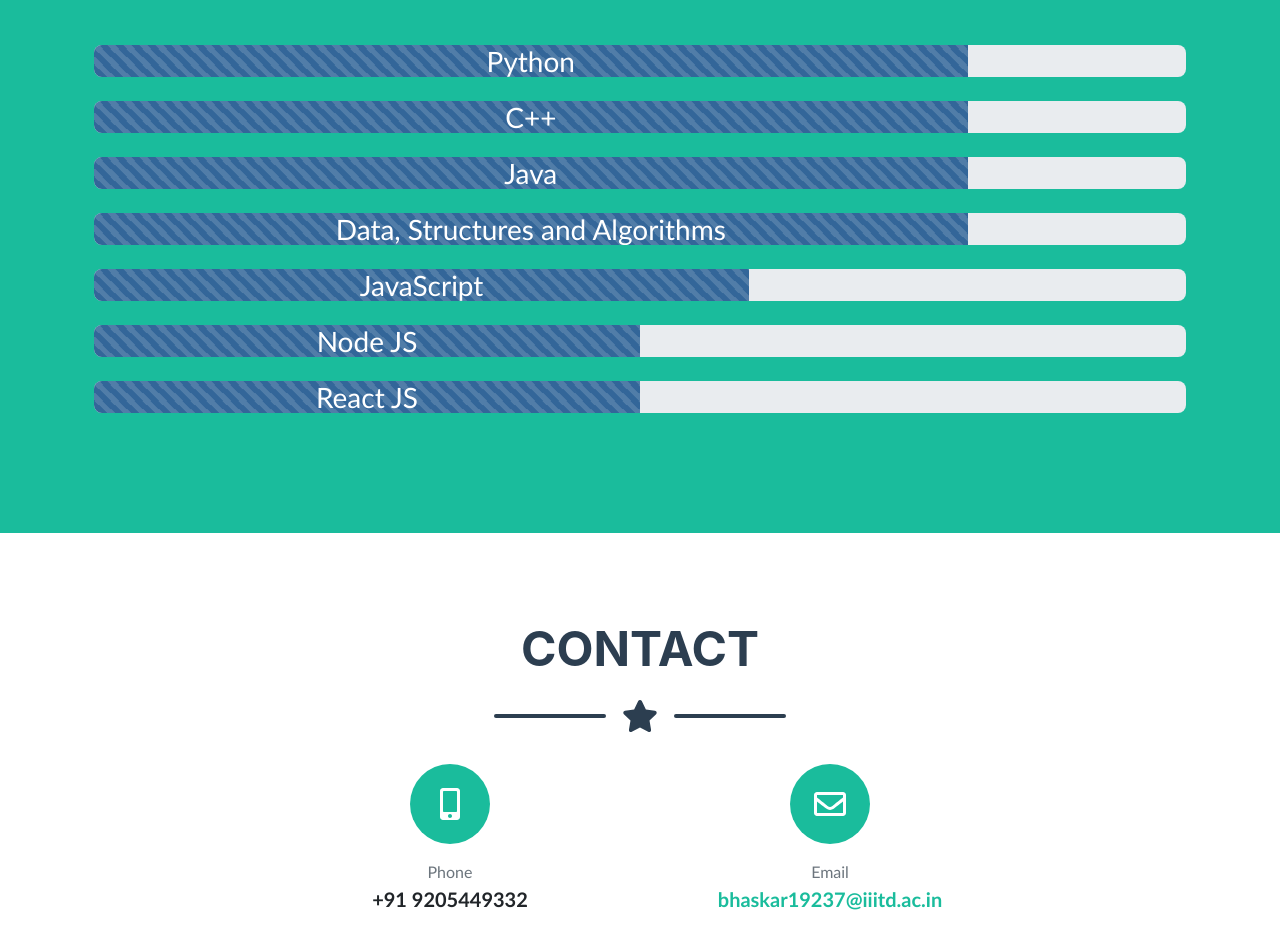
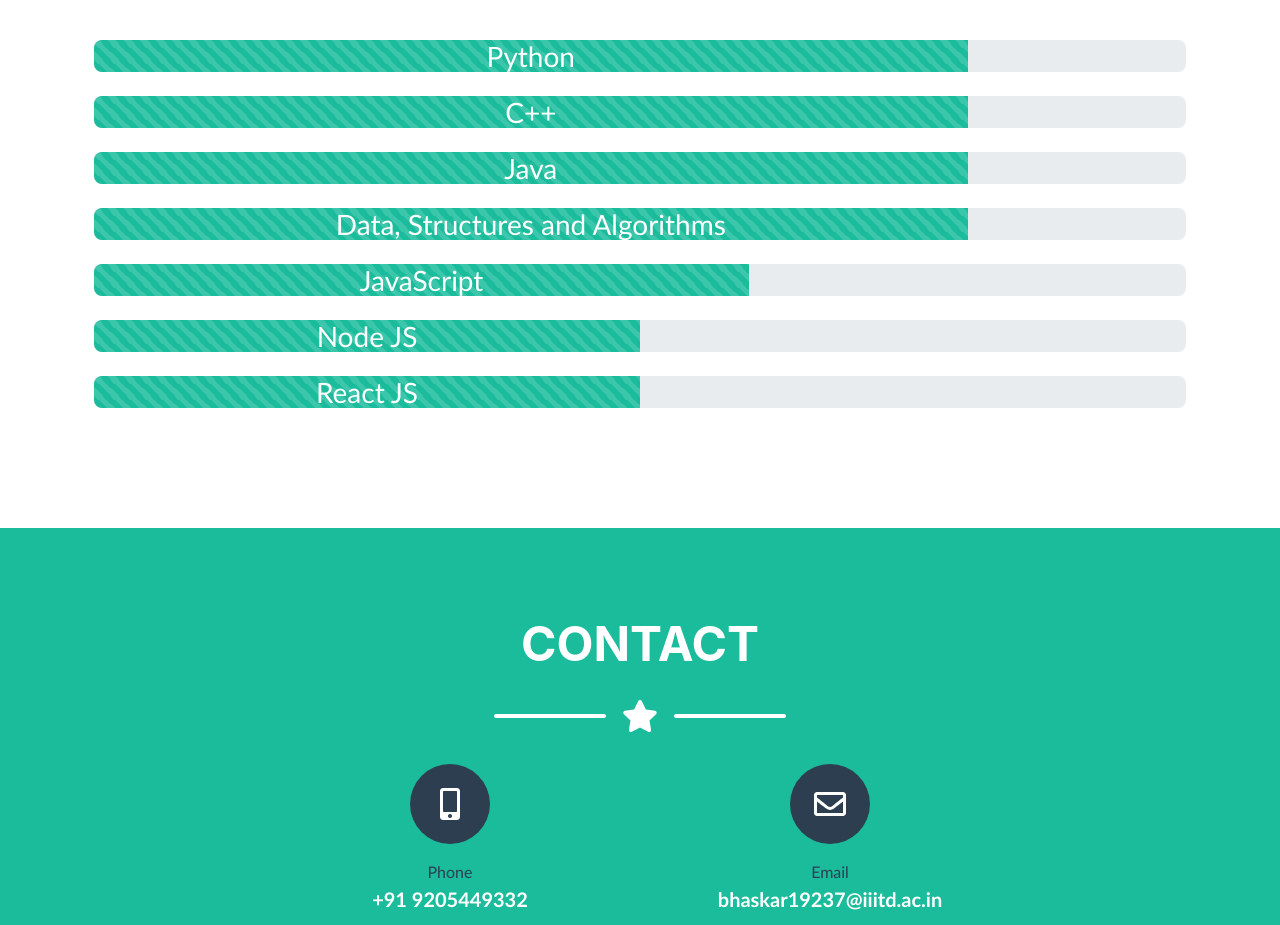
Before and after one commit to guptabhaskar/guptabhaskar.github.io, a plain HTML site: page index.html in a window 1280 px wide. Shown: the part 2127-3052 px from the top of the page. Drawn offline with nearby package versions, Linux system fonts and the light colour scheme; a web font is replaced by a local one.

Commit message:
Changed styles

```diff
--- a/index.html
+++ b/index.html
@@ -129,55 +129,55 @@
             </div>
         </section>
 
-        <section class="page-section bg-primary text-white mb-0" id="skills">
+        <section class="page-section" id="skills">
             <div class="container">
                 <div class="text-center">
-                    <h2 class="page-section-heading  d-inline-block text-white">SKILLS</h2>
+                    <h2 class="page-section-heading text-secondary d-inline-block mb-0">SKILLS</h2>
                 </div>
-                <div class="divider-custom divider-light">
+                <div class="divider-custom">
                     <div class="divider-custom-line"></div>
                     <div class="divider-custom-icon"><svg class="svg-inline--fa fa-star fa-w-18" aria-hidden="true" focusable="false" data-prefix="fas" data-icon="star" role="img" xmlns="http://www.w3.org/2000/svg" viewBox="0 0 576 512" data-fa-i2svg=""><path fill="currentColor" d="M259.3 17.8L194 150.2 47.9 171.5c-26.2 3.8-36.7 36.1-17.7 54.6l105.7 103-25 145.5c-4.5 26.3 23.2 46 46.4 33.7L288 439.6l130.7 68.7c23.2 12.2 50.9-7.4 46.4-33.7l-25-145.5 105.7-103c19-18.5 8.5-50.8-17.7-54.6L382 150.2 316.7 17.8c-11.7-23.6-45.6-23.9-57.4 0z"></path></svg><!-- <i class="fas fa-star"></i> --></div>
                     <div class="divider-custom-line"></div>
                 </div>
                 <br>
                 <div class="progress" style="height: 2rem; font-size: 1.75rem">
-                    <div class="progress-bar progress-bar-striped progress-bar-animated" role="progressbar" aria-valuenow="80" aria-valuemin="0" aria-valuemax="100" style="width: 80%;background-color: #336699;">
+                    <div class="progress-bar progress-bar-striped progress-bar-animated" role="progressbar" aria-valuenow="80" aria-valuemin="0" aria-valuemax="100" style="width: 80%;">
                         Python
                     </div>
                 </div>
                 <br>
                 <div class="progress" style="height: 2rem; font-size: 1.75rem">
-                    <div class="progress-bar progress-bar-striped progress-bar-animated" role="progressbar" aria-valuenow="80" aria-valuemin="0" aria-valuemax="100" style="width: 80%;background-color: #336699;">
+                    <div class="progress-bar progress-bar-striped progress-bar-animated" role="progressbar" aria-valuenow="80" aria-valuemin="0" aria-valuemax="100" style="width: 80%;">
                         C++
                     </div>
                 </div>
                 <br>
                 <div class="progress" style="height: 2rem; font-size: 1.75rem">
-                    <div class="progress-bar progress-bar-striped progress-bar-animated" role="progressbar" aria-valuenow="80" aria-valuemin="0" aria-valuemax="100" style="width: 80%;background-color: #336699;">
+                    <div class="progress-bar progress-bar-striped progress-bar-animated" role="progressbar" aria-valuenow="80" aria-valuemin="0" aria-valuemax="100" style="width: 80%;">
                         Java
                     </div>
                 </div>
                 <br>
                 <div class="progress" style="height: 2rem; font-size: 1.75rem">
-                    <div class="progress-bar progress-bar-striped progress-bar-animated" role="progressbar" aria-valuenow="80" aria-valuemin="0" aria-valuemax="100" style="width: 80%;background-color: #336699;">
+                    <div class="progress-bar progress-bar-striped progress-bar-animated" role="progressbar" aria-valuenow="80" aria-valuemin="0" aria-valuemax="100" style="width: 80%;">
                         Data, Structures and Algorithms
                     </div>
                 </div>
                 <br>
                 <div class="progress" style="height: 2rem; font-size: 1.75rem">
-                    <div class="progress-bar progress-bar-striped progress-bar-animated" role="progressbar" aria-valuenow="60" aria-valuemin="0" aria-valuemax="100" style="width: 60%;background-color: #336699;">
+                    <div class="progress-bar progress-bar-striped progress-bar-animated" role="progressbar" aria-valuenow="60" aria-valuemin="0" aria-valuemax="100" style="width: 60%;">
                         JavaScript
                     </div>
                 </div>
                 <br>
                 <div class="progress" style="height: 2rem; font-size: 1.75rem">
-                    <div class="progress-bar progress-bar-striped progress-bar-animated" role="progressbar" aria-valuenow="50" aria-valuemin="0" aria-valuemax="100" style="width: 50%;background-color: #336699;">
+                    <div class="progress-bar progress-bar-striped progress-bar-animated" role="progressbar" aria-valuenow="50" aria-valuemin="0" aria-valuemax="100" style="width: 50%;">
                         Node JS
                     </div>
                 </div>
                 <br>
                 <div class="progress" style="height: 2rem; font-size: 1.75rem">
-                    <div class="progress-bar progress-bar-striped progress-bar-animated" role="progressbar" aria-valuenow="50" aria-valuemin="0" aria-valuemax="100" style="width: 50%;background-color: #336699;">
+                    <div class="progress-bar progress-bar-striped progress-bar-animated" role="progressbar" aria-valuenow="50" aria-valuemin="0" aria-valuemax="100" style="width: 50%;">
                         React JS
                     </div>
                 </div>
@@ -185,31 +185,34 @@
             </div>
         </section>
 
-        <section class="page-section" id="contact">
+        <section class="page-section bg-primary text-white mb-0" id="contact">
             <div class="container">
                 <!-- Contact Section Heading-->
                 <div class="text-center">
-                    <h2 class="page-section-heading text-secondary d-inline-block mb-0">CONTACT</h2>
+                    <h2 class="page-section-heading d-inline-block text-white">CONTACT</h2>
                 </div>
                 <!-- Icon Divider-->
-                <div class="divider-custom">
+                <div class="divider-custom divider-light">
                     <div class="divider-custom-line"></div>
-                    <div class="divider-custom-icon"><i class="fas fa-star"></i></div>
+                    <div class="divider-custom-icon"><svg class="svg-inline--fa fa-star fa-w-18" aria-hidden="true" focusable="false" data-prefix="fas" data-icon="star" role="img" xmlns="http://www.w3.org/2000/svg" viewBox="0 0 576 512" data-fa-i2svg=""><path fill="currentColor" d="M259.3 17.8L194 150.2 47.9 171.5c-26.2 3.8-36.7 36.1-17.7 54.6l105.7 103-25 145.5c-4.5 26.3 23.2 46 46.4 33.7L288 439.6l130.7 68.7c23.2 12.2 50.9-7.4 46.4-33.7l-25-145.5 105.7-103c19-18.5 8.5-50.8-17.7-54.6L382 150.2 316.7 17.8c-11.7-23.6-45.6-23.9-57.4 0z"></path></svg><!-- <i class="fas fa-star"></i> --></div>
                     <div class="divider-custom-line"></div>
                 </div>
                 <!-- Contact Section Content-->
                 <div class="row justify-content-center">
                     <div class="col-lg-4">
                         <div class="d-flex flex-column align-items-center">
-                            <div class="icon-contact mb-3"><i class="fas fa-mobile-alt"></i></div>
-                            <div class="text-muted">Phone</div>
+                            <div class="icon-contact mb-3" style="background-color:#2c3e50"><i class="fas fa-mobile-alt"></i></div>
+                            <div class="text-muted"  style="color: #2c3e50!important">Phone</div>
                             <div class="lead font-weight-bold">+91 9205449332</div>
                         </div>
                     </div>
                     <div class="col-lg-4">
                         <div class="d-flex flex-column align-items-center">
-                            <div class="icon-contact mb-3"><i class="far fa-envelope"></i></div>
-                            <div class="text-muted">Email</div><a class="lead font-weight-bold" href="mailto:bhaskar19237@iiitd.ac.in">bhaskar19237@iiitd.ac.in</a>
+                            <div class="icon-contact mb-3" style="background-color:#2c3e50"><i class="far fa-envelope"></i></div>
+                            <div class="text-muted" style="color: #2c3e50!important">Email</div>
+                            <a class="lead font-weight-bold" href="mailto:bhaskar19237@iiitd.ac.in" style="color: white;">
+                            bhaskar19237@iiitd.ac.in
+                            </a>
                         </div>
                     </div>
                 </div>
```
